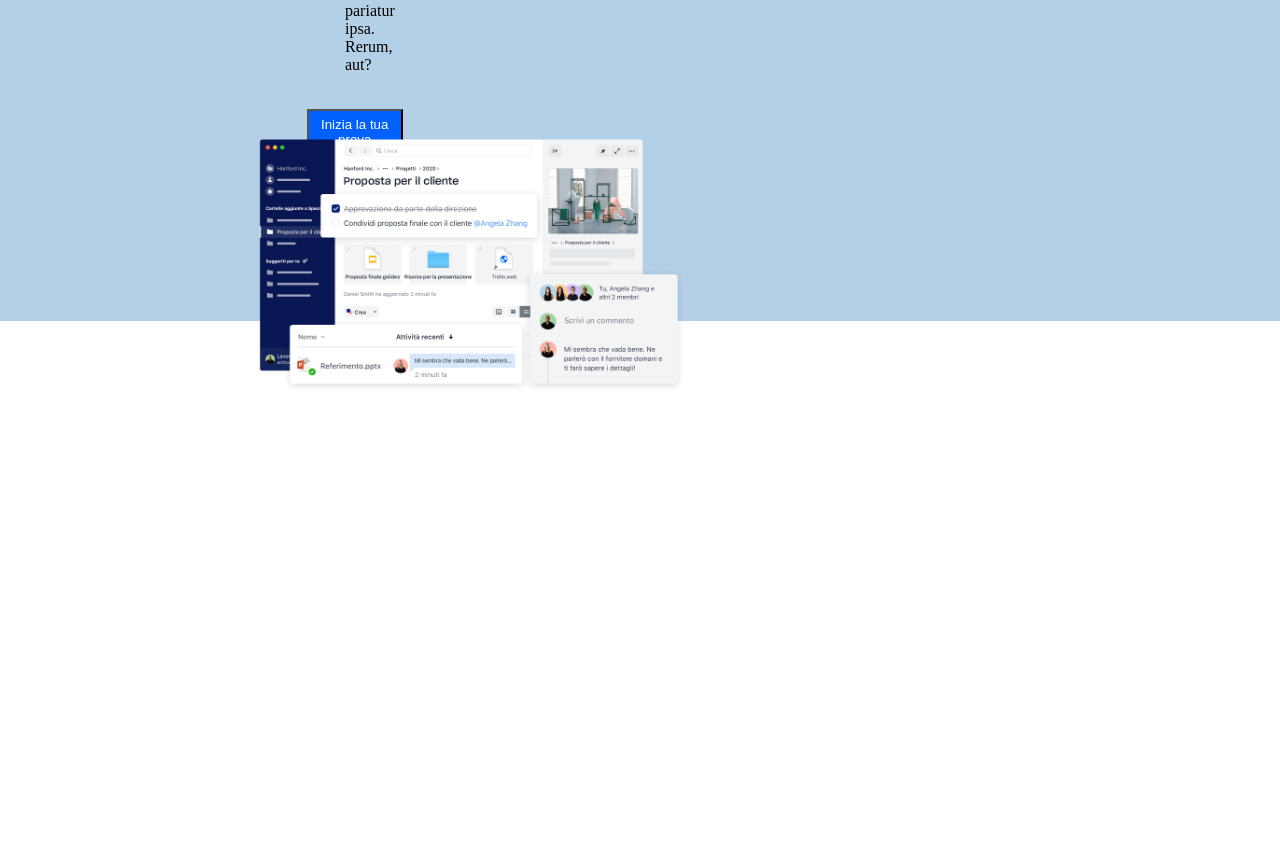
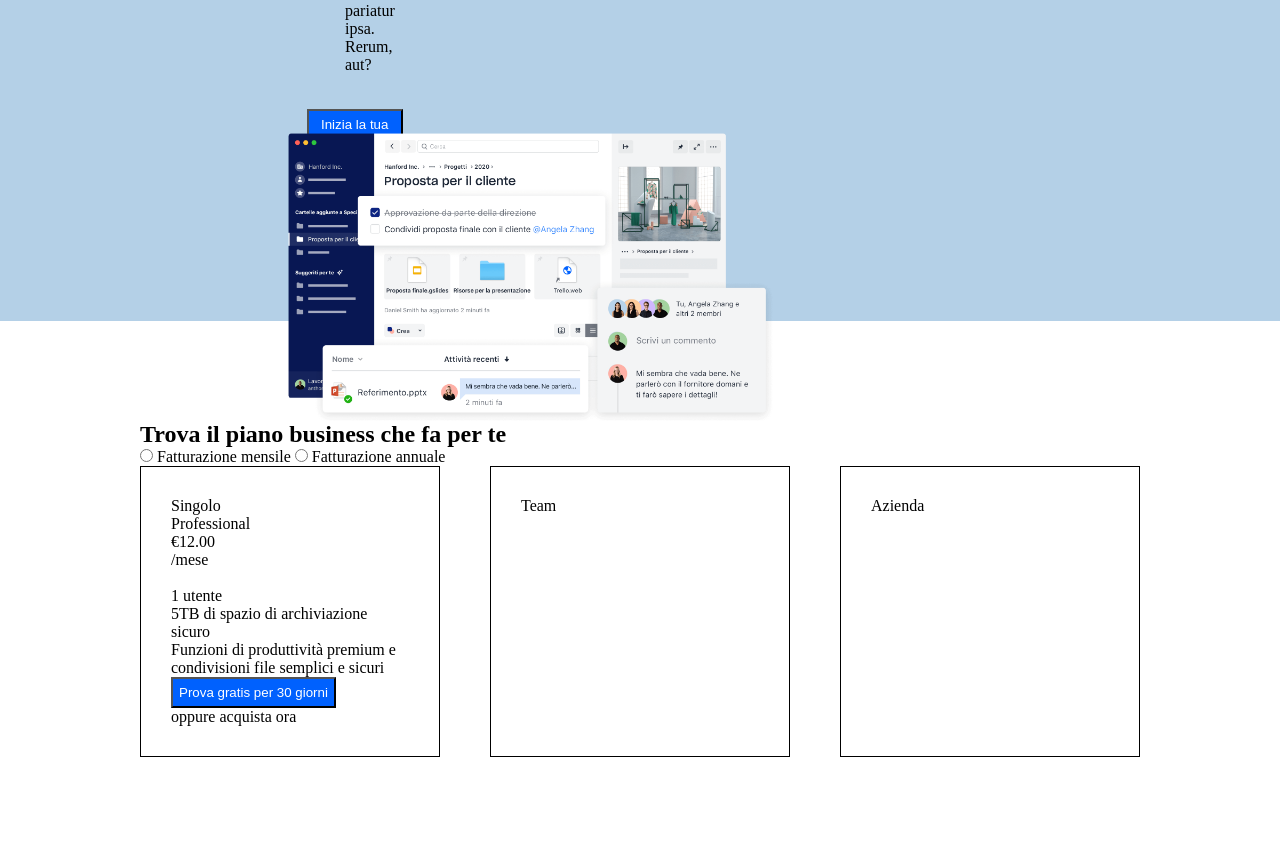
Before and after one commit to luca-masera/htmlcss-dropbox, a plain HTML site: page index.html in a window 1280 px wide. Shown: the part 680-1537 px from the top of the page. Before the commit the page ends 1071 px from the top, so only its background shows below. Drawn offline with Linux system fonts and the light colour scheme.

Commit message:
Inizio main

```diff
--- a/css/index.css
+++ b/css/index.css
@@ -5,6 +5,8 @@
 }
 .debug{
     border: 1px solid black;
+    width: 30%;
+    padding: 30px;
 }
 .container-navbar-header{
     width: 100vw;
@@ -12,7 +14,6 @@
 }
 
 .container{
-    position: relative;
     max-width: 1200px;
     /*margin: 0 auto;*/
     padding-left: 288px;
@@ -64,13 +65,26 @@ h1{
     padding-bottom: 40px;
 }
 img{
-    width: 35%;
+    width: 40%;
 }
 .position-relative{
     position: relative;
 }
 .position-absolute{
     position: absolute;
-    bottom: -70px;
-    right: 590px;
+    bottom: -100px;
+    right: 500px;
 }
+main{
+    max-width: 1200px;
+    margin: 0 auto;
+    padding: 100px;
+}
+.display{
+    display: inline-flex;
+}
+
+.flex-column{
+    display: flex;
+    flex-direction: column;
+}
--- a/index.html
+++ b/index.html
@@ -13,7 +13,7 @@
 
 <body>
     <header>
-        <div class="debug container-navbar-header d-flex">
+        <div class=" container-navbar-header d-flex">
             <div class="d-flex">
                 <img class="padding" src="img/logo-small.png" alt="logo-small">
                 <ul class="d-flex padding">
@@ -53,6 +53,42 @@
             </div>
         </div>
     </header>
+    <main>
+        <div>
+            <h2>Trova il piano business che fa per te</h2>
+            <div>
+                <input type="radio" name="elenco" value="Fatturazione mensile" /> Fatturazione mensile
+                <input type="radio" name="elenco" value="Fatturazione annuale" /> Fatturazione annuale
+            </div>
+            <div class="d-flex">
+                <div class="flex-column debug">
+                    <ul>
+                        <li>Singolo</li>
+                        <li>Professional</li>
+                        <li>&euro;12.00</li>
+                        <li>/mese</li>
+                        <li>&nbsp</li>
+                        <li>1 utente</li>
+                        <li>5TB di spazio di archiviazione sicuro</li>
+                        <li>Funzioni di produttività premium e condivisioni file semplici e sicuri</li>
+                        <button>Prova gratis per 30 giorni</button>
+                        <li>oppure acquista ora</li>
+                        <li></li>
+                    </ul>
+                    <!--<span>Singolo</span>
+                    <span><strong>Professional</strong></span>
+                    <span><strong>&euro;12.00</strong></span>
+                    <span>/mese</span>-->
+                </div>
+                <div class="debug">
+                    Team
+                </div>
+                <div class="debug">
+                    Azienda
+                </div>
+            </div>
+        </div>
+    </main>
 
 </body>
 
```
